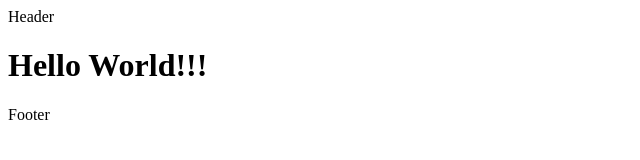
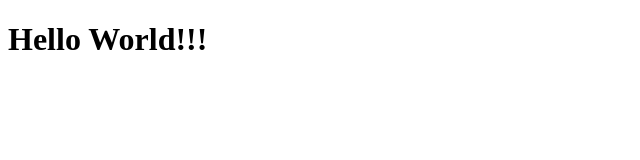
Before and after one commit to klanezurbano/simple-website, a plain HTML site: page index.html in a window 1280 px wide. Shown: the whole page, without its empty margins (0-640 px from the left). Drawn offline with Linux system fonts and the light colour scheme.

```diff
--- a/index.html
+++ b/index.html
@@ -3,12 +3,9 @@
 <head>
   <meta charset="UTF-8">
   <meta name="viewport" content="width=device-width, initial-scale=1.0">
-  <title>Simple Website</title>
+  <title>WD73 Student List</title>
 </head>
 <body>
-  <header>Header</header>
   <h1>Hello World!!!</h1>
-
-  <footer>Footer</footer>
 </body>
 </html>
```
